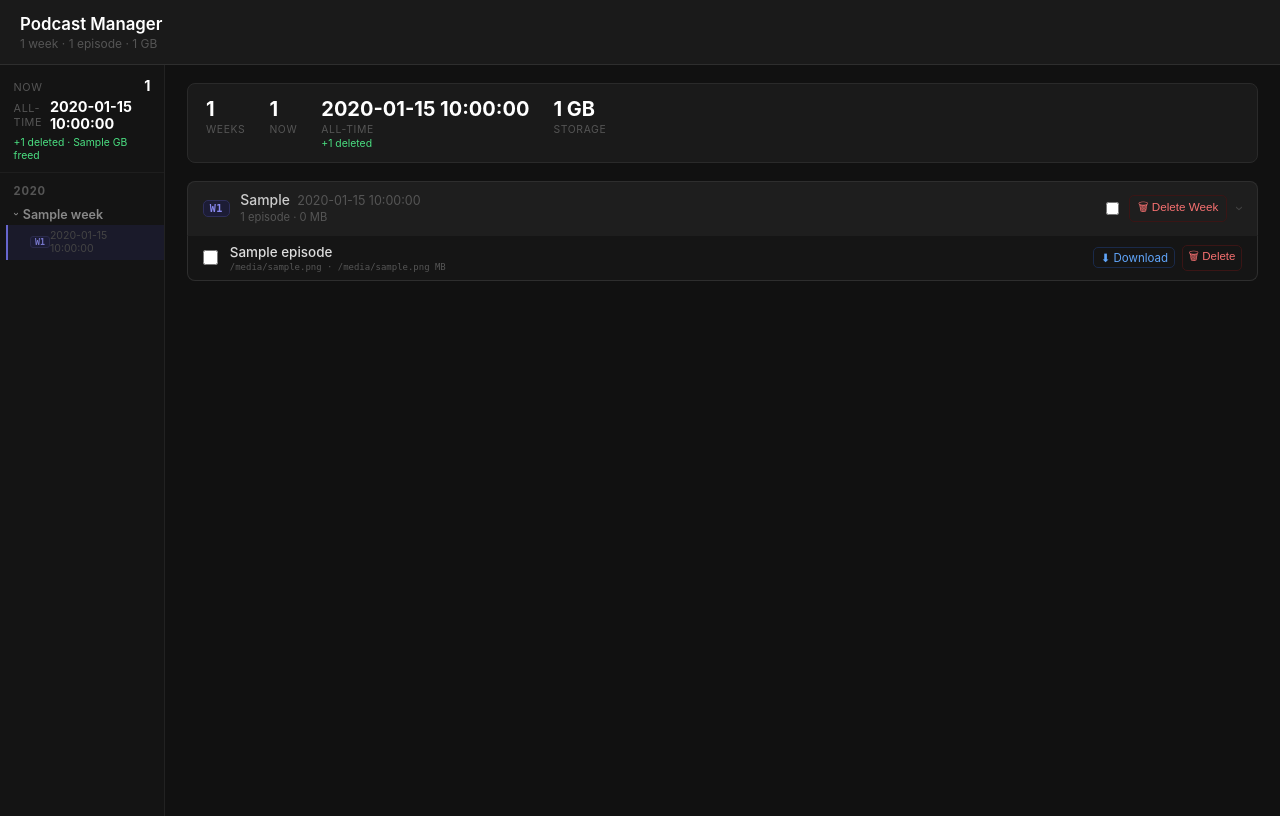
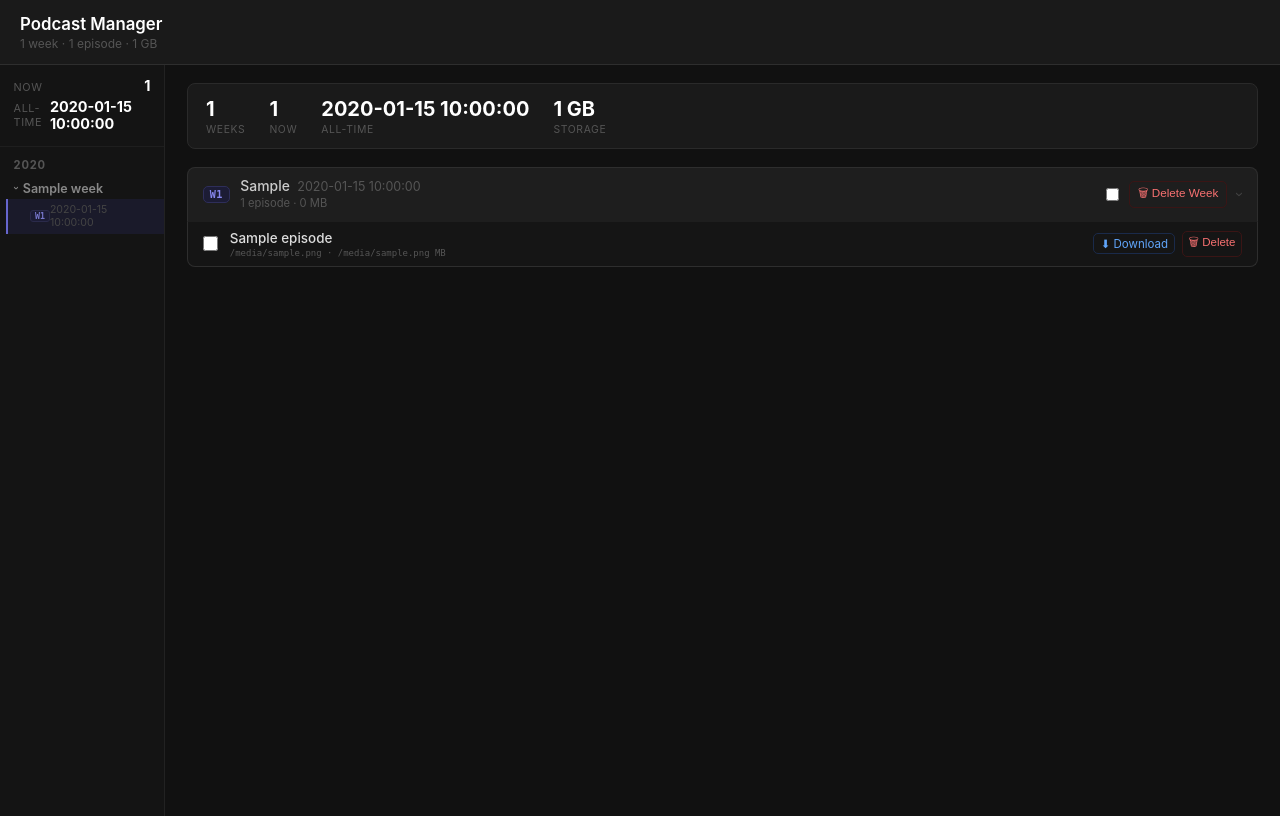
Before and after one commit to kzahedi/podcast-manager, a Flask app: template podcast-manager/templates/index.html in a window 1280 px wide. Run offline with Flask 3, Linux system fonts and the light colour scheme; the template is opened without the code that fills it: most values are stand-ins (such as "Sample title", 1, 10 or a date in 2020).

Commit message:
ui: remove deleted count and freed storage sub-stats

```diff
--- a/podcast-manager/templates/index.html
+++ b/podcast-manager/templates/index.html
@@ -234,9 +234,6 @@ body { font-family: -apple-system, BlinkMacSystemFont, "Segoe UI", sans-serif;
         <span class="nav-stat-label">All-time</span>
         <span class="nav-stat-value">{{ all_time_count }}</span>
       </div>
-      {% if deleted_count > 0 %}
-      <div class="nav-stat-sub">+{{ deleted_count }} deleted · {{ deleted_size_gb }} GB freed</div>
-      {% endif %}
     </div>
 
     {% set ns = namespace(cur_year=None, cur_month=None) %}
@@ -281,16 +278,10 @@ body { font-family: -apple-system, BlinkMacSystemFont, "Segoe UI", sans-serif;
         <div class="stat">
           <div class="stat-value">{{ all_time_count }}</div>
           <div class="stat-label">All-time</div>
-          {% if deleted_count > 0 %}
-          <div class="stat-sub">+{{ deleted_count }} deleted</div>
-          {% endif %}
         </div>
         <div class="stat">
           <div class="stat-value">{{ total_size_gb }} GB</div>
           <div class="stat-label">Storage</div>
-          {% if deleted_size_gb > 0 %}
-          <div class="stat-sub">{{ deleted_size_gb }} GB freed</div>
-          {% endif %}
         </div>
       </div>
 
```
